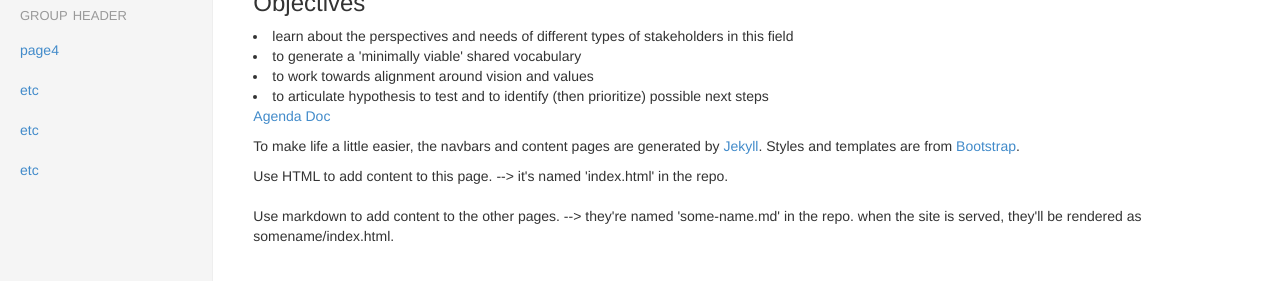
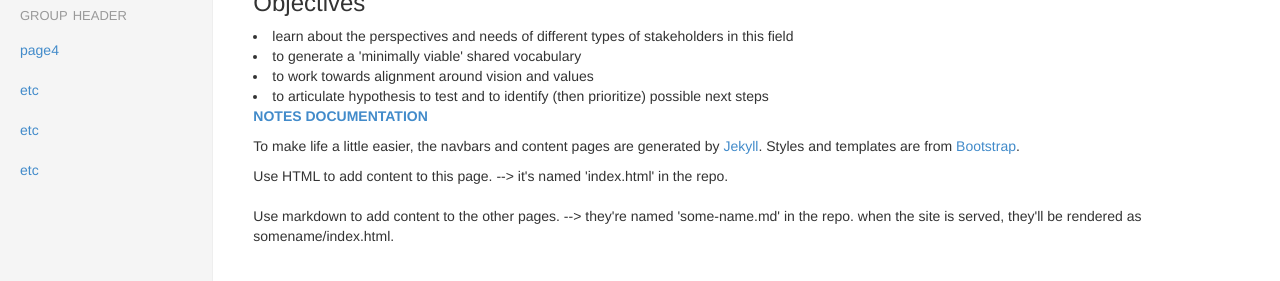
Before and after one commit to openreferral/workshop, a Jekyll site: the page built from index.html, in a window 1280 px wide. Shown: the part 293-574 px from the top of the page. Built offline with Jekyll 4.4.1, drawn with Linux system fonts in a browser that asks for light colours; nearby versions of some CDN libraries.

Commit message:
Update index.html

```diff
--- a/index.html
+++ b/index.html
@@ -11,7 +11,7 @@
 <h3>Objectives</h3>
 <li>learn about the perspectives and needs of different types of stakeholders in this field</li> <li>to generate a 'minimally viable' shared vocabulary</li> <li>to work towards alignment around vision and values</li> <li>to articulate hypothesis to test and to identify (then prioritize) possible next steps</li>
 
-<p><a href="https://docs.google.com/document/d/1Jsyg2n-JmvxQRZPDJ1UI8G5M1CjbGRHZG1qZB3Mv4_0/edit?usp=sharing">Agenda Doc</a></p>
+<p><a href="https://docs.google.com/document/d/1Jsyg2n-JmvxQRZPDJ1UI8G5M1CjbGRHZG1qZB3Mv4_0/edit?usp=sharing"><strong>NOTES DOCUMENTATION</strong></a></p>
 <p></p>
 <p>
 	To make life a little easier, the navbars and content pages are generated by <a href="http://jekyllrb.com">Jekyll</a>. Styles and templates are from <a href ="http://getbootstrap.com">Bootstrap</a>.
```
